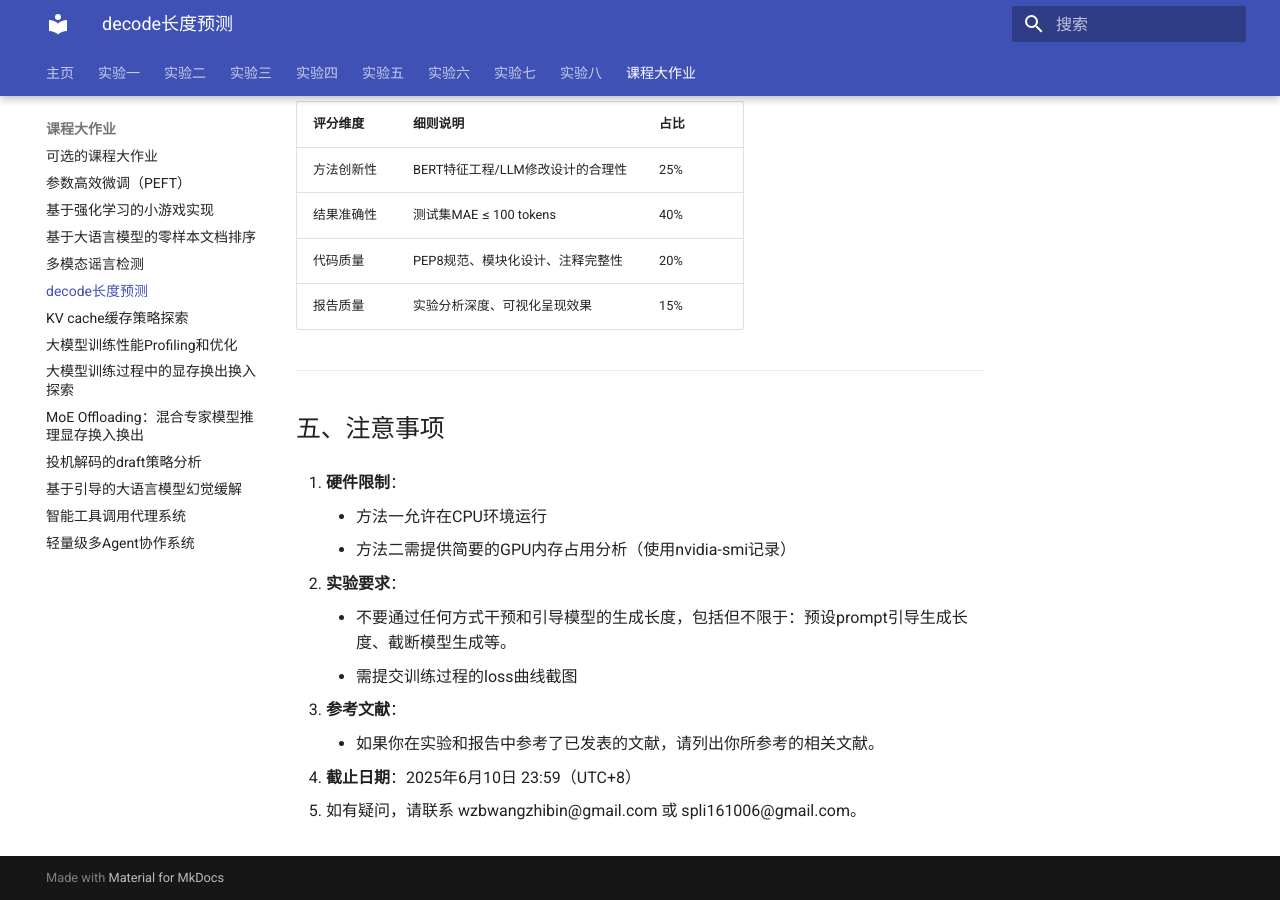
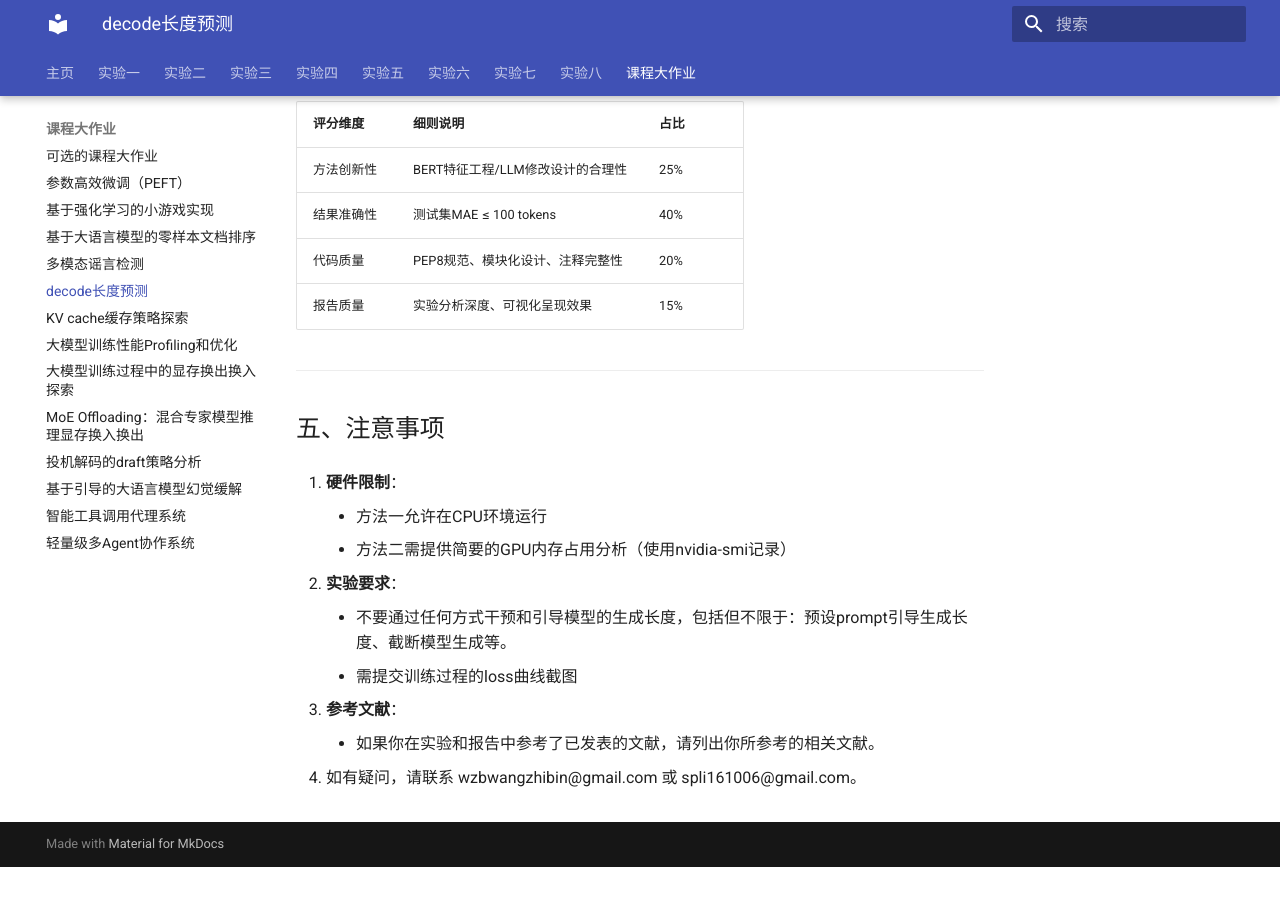
Before and after one commit to zhiweinju/nju-dl-lab-2025spring, an MkDocs documentation site: the page built from docs/final/projects/Generation_Length_Prediction.md, in a window 1280 px wide and 900 px high, scrolled down 2956 px. Built offline with MkDocs 1.6.1 and Material for MkDocs 9.7.7, drawn with Linux system fonts in a browser that asks for light colours; a style sheet for code colours, icons or effects is not loaded; after the commit the page ends 3823 px from its top, so only the background shows below that.

Commit message:
Update Generation_Length_Prediction.md

```diff
--- a/docs/final/projects/Generation_Length_Prediction.md
+++ b/docs/final/projects/Generation_Length_Prediction.md
@@ -134,6 +134,4 @@
 
     - 如果你在实验和报告中参考了已发表的文献，请列出你所参考的相关文献。
 
-4. **截止日期**：2025年6月10日 23:59（UTC+8）
-
-5. 如有疑问，请联系 wzbwangzhibin@gmail.com 或 spli161006@gmail.com。
+4. 如有疑问，请联系 wzbwangzhibin@gmail.com 或 spli161006@gmail.com。
```
